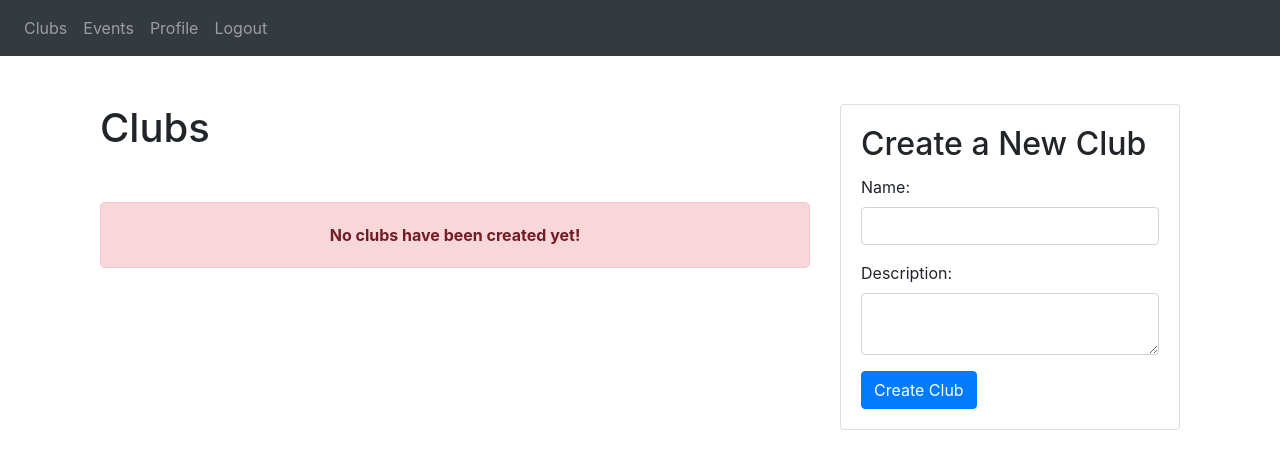
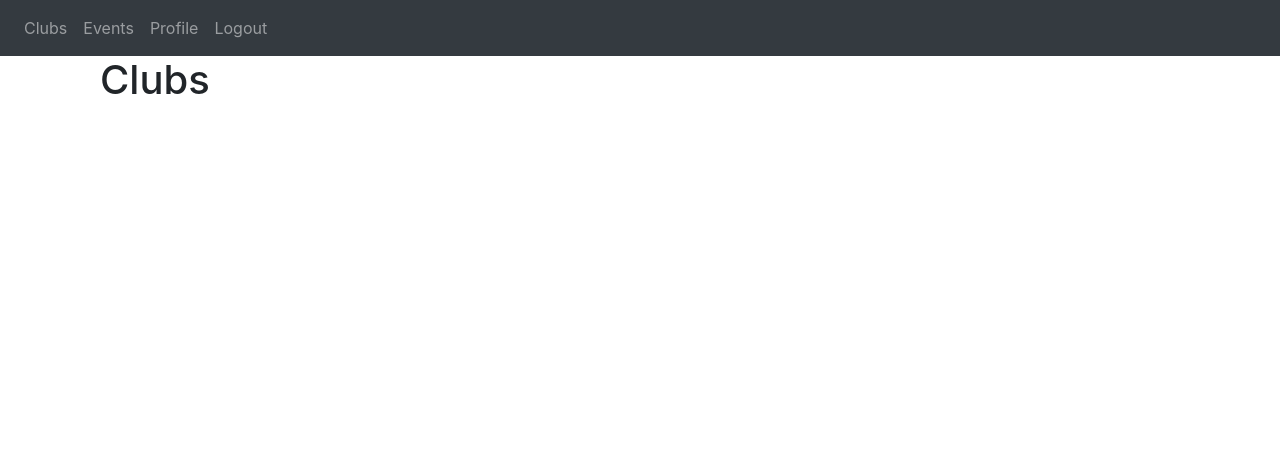
Before and after one commit to eddiephelanfortyfive/RestartedMiniProjectBlock3, a Flask app: page /clubs in a window 1280 px wide. Shown: the top 469 px of the page. Run offline with Flask 3, Linux system fonts and the light colour scheme; the visitor is signed in with stand-in values (Sample User, id 1); some libraries are stand-ins or nearby versions.

Commit message:
fixing little things

```diff
--- a/Website/Templates/club_approval.html
+++ b/Website/Templates/club_approval.html
@@ -22,7 +22,7 @@
     <div class="row">
         <div class="col-md-8">
             <h1>Club Approval</h1>
-            {% if pending_users is none or pending_users|length == 0 %}
+            {% if pending_clubs is none or pending_clubs|length == 0 %}
                 <div class="no-clubs-approve-message">
                     <strong>No clubs pending approval!</strong>
                 </div>
--- a/Website/Templates/clubs.html
+++ b/Website/Templates/clubs.html
@@ -14,43 +14,33 @@
         color: #721c24;
     }
 </style>
-
-<div class="container mt-5">
-    <div class="row">
 <div class="col-md-8">
-            <h1 class="mb-4">Clubs</h1>
-            {% if clubs is none or clubs|length == 0 %}
-            <div class="no-clubs-message">
-                <strong>No clubs have been created yet!</strong>
-            </div>
-            {% else %}
+    <h1>Clubs</h1>
+    <!-- Display existing clubs -->
     {% for club in clubs %}
         <div class="card mb-3">
             <div class="card-body">
                 <h2 class="card-title">{{ club.club_name }}</h2>
                 <p class="card-text">{{ club.club_description }}</p>
-                    <!-- Add more club details here -->
-
-                    <!-- Display club members -->
-                    <!-- Uncomment this section if you want to display club members -->
-
-                    <p class="card-text"><strong>Members:</strong></p>
-                    {% for member in club.members %}
-                    <p>{{ member.user.first_name }} {{ member.user.last_name }}</p>
-                    {% endfor %}
-
-
-                    <!-- Example: Display club events -->
-                    <p class="card-text"><strong>Events:</strong></p>
-
-                    <!-- Add more details as needed -->
-                     potentially view club details
-                     <a href="#" class="btn btn-primary">View Details</a>
+                {% if current_user.user_type == 'student' %}
+                    {% set applied = Members.query.filter_by(user_id=current_user.id, club_id=club.club_id).first() %}
+                    {% if applied %}
+                        <p class="text-muted">Pending</p>
+                    {% elif current_user.clubs|length >= 3 %}
+                        <p class="text-danger">Maximum clubs reached</p>
+                    {% else %}
+                        <form action="{{ url_for('auth.apply_membership', club_id=club.club_id) }}" method="post">
+                            <button type="submit" class="btn btn-success">Apply</button>
+                        </form>
+                    {% endif %}
+                {% endif %}
             </div>
         </div>
     {% endfor %}
-            {% endif %}
 </div>
+{% if current_user.user_type == 'coordinator' %}
+    {% if current_user.is_coordinator %}
+        {% if user.is_coordinator==False %}
         <div class="col-md-4">
             <!-- Form to create a new club -->
             <div class="card">
@@ -70,7 +60,8 @@
                 </div>
             </div>
         </div>
+        {% endif %}
+    {% endif %}
+{% endif %}
 </div>
-</div>
-
 {% endblock %}
--- a/Website/__init__.py
+++ b/Website/__init__.py
@@ -44,11 +44,7 @@ def create_database(app):
     with app.app_context():
         if not path.exists('Website/' + DB_NAME):
             # next line allows you to delete database and start fresh
-            db.drop_all()
-
-
-
+            #db.drop_all()
             db.create_all()
-
             # prints out database created successfully
             print('Database created successfully!')
```
Lines whose indentation alone changed are shown as unchanged.
